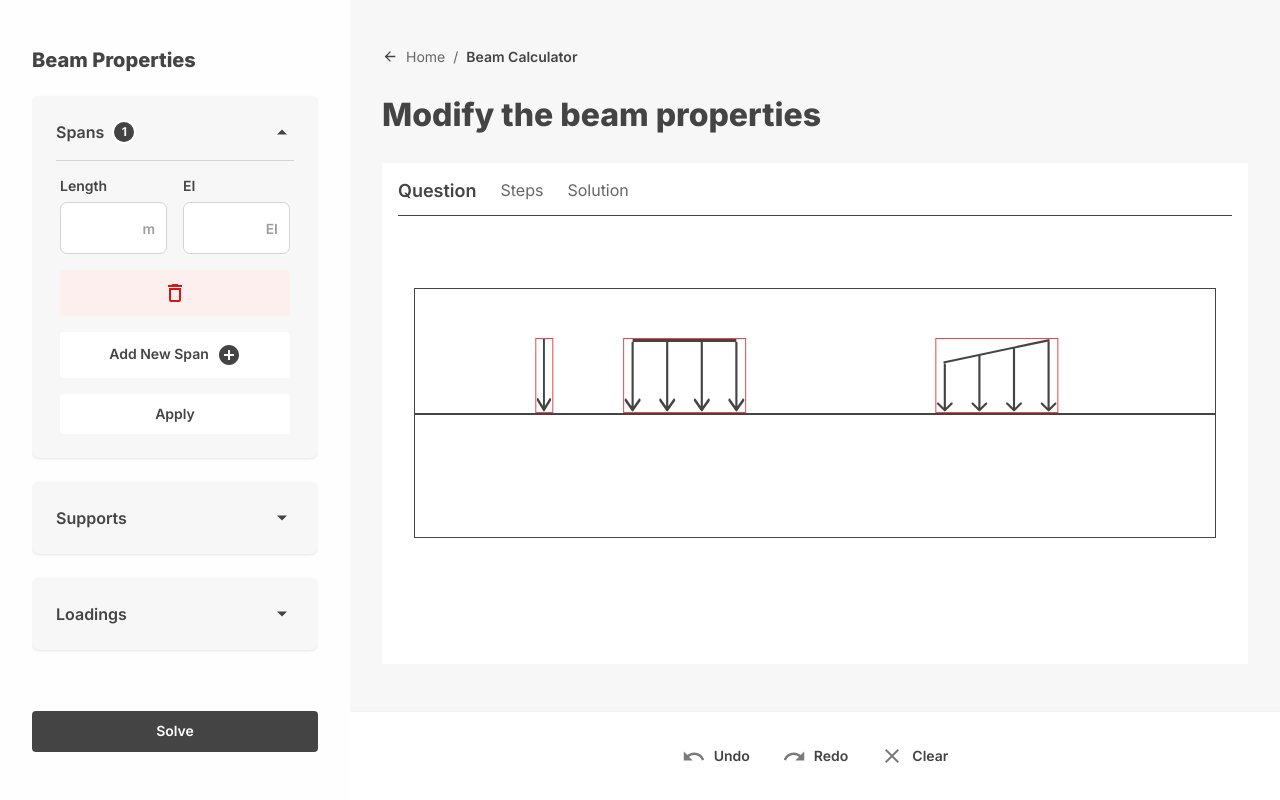
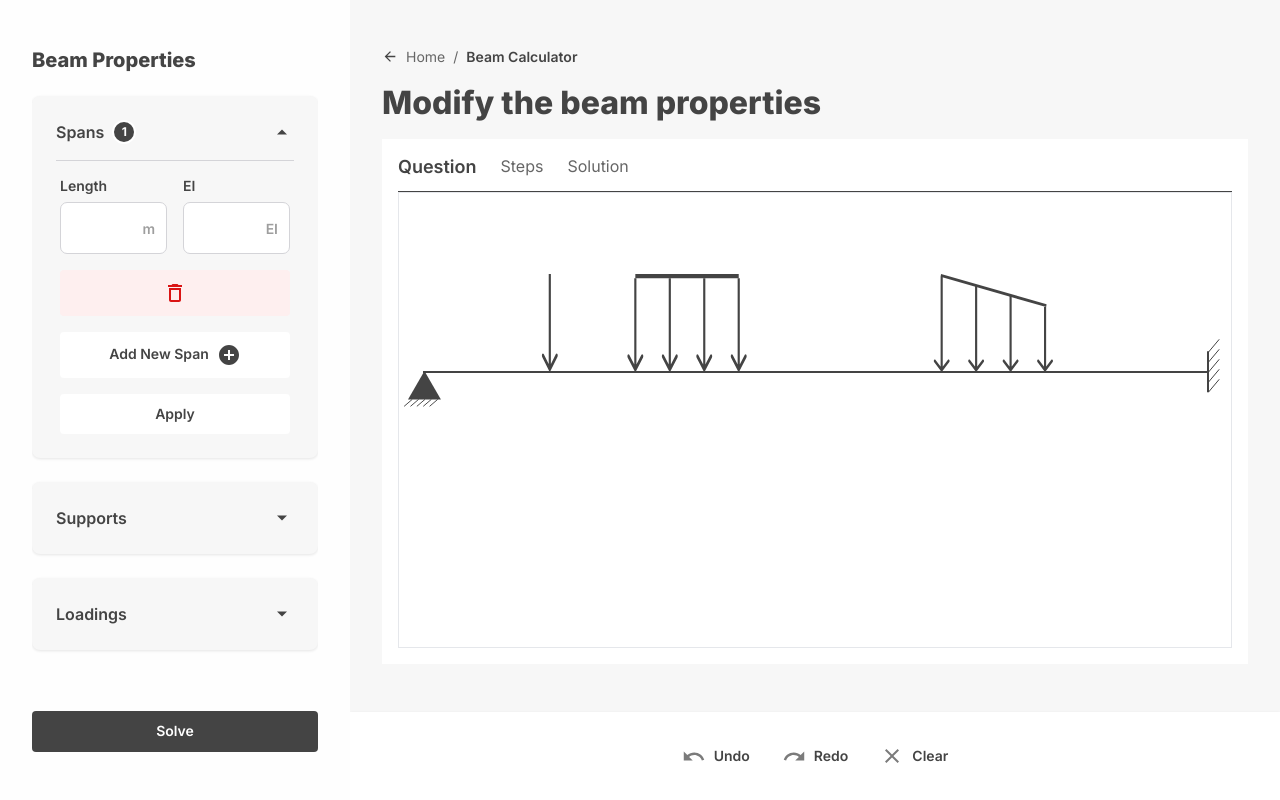
Before and after one commit to maaazi643/Beam-calculator, a React (Vite) app: page /beam-calculator/question in a window 1280 px wide. Built offline with nearby package versions, Linux system fonts and the light colour scheme.

Commit message:
added basic draing without dimensions and magnitudes

```diff
--- a/src/icons/Properties.jsx
+++ b/src/icons/Properties.jsx
@@ -1,4 +1,4 @@
-import React from "react";
+import React, { useRef, useEffect } from "react";
 import PropTypes from "prop-types";
 import { motion } from "framer-motion";
 import { COLORS } from "../../tailwind.config";
@@ -420,12 +420,35 @@ FixedSupportButton.propTypes = {
   onClick: PropTypes.func,
 };
 
-export const BeamIcon = ({ className }) => (
-  <div className={twMerge("w-full bg-secondary h-0.5", className)} />
+export const BeamIcon = ({ className, setBeamPixelLength }) => {
+  const beamRef = useRef(null);
+
+  useEffect(() => {
+    const handleResize = () => {
+      if (beamRef.current) {
+        setBeamPixelLength(beamRef.current.offsetWidth); // Width in pixels
+      }
+    };
+    handleResize();
+
+    window.addEventListener("resize", handleResize);
+
+    return () => {
+      window.removeEventListener("resize", handleResize);
+    };
+  }, [setBeamPixelLength]);
+
+  return (
+    <div
+      ref={beamRef}
+      className={twMerge("w-full bg-secondary h-0.5", className)}
+    />
   );
+};
 
 BeamIcon.propTypes = {
   className: PropTypes.string,
+  setBeamPixelLength: PropTypes.func,
 };
 
 export const SinglePointLoadIcon = ({ style, ...props }) => (
@@ -436,7 +459,6 @@ export const SinglePointLoadIcon = ({ style, ...props }) => (
     viewBox="0 0 16 45"
     fill="none"
     style={style}
-    className="border border-red-500"
     preserveAspectRatio="none"
     {...props}
   >
@@ -459,7 +481,6 @@ export const UniformDistributedLoadIcon = ({ style, ...props }) => (
     fill="none"
     xmlns="http://www.w3.org/2000/svg"
     style={style}
-    className="border border-red-500"
     preserveAspectRatio="none"
     {...props}
   >
@@ -494,13 +515,49 @@ UniformDistributedLoadIcon.propTypes = {
   style: PropTypes.object,
 };
 
-export const VaryingDistributedLoadIcon = ({ style, ...props }) => (
+export const VaryingDistributedLoadIcon = ({ style, bigToSmall, ...props }) =>
+  bigToSmall ? (
+    <svg
+      width="112"
+      height="68"
+      viewBox="0 0 112 68"
+      fill="none"
+      xmlns="http://www.w3.org/2000/svg"
+      style={style}
+      preserveAspectRatio="none"
+      {...props}
+    >
+      <line
+        y1="-1"
+        x2="100.225"
+        y2="-1"
+        transform="matrix(-0.977802 -0.209529 -0.209529 0.977802 104.849 23)"
+        stroke={COLORS.secondary}
+        strokeWidth="2"
+      />
+      <path
+        d="M104.556 67.7071C104.165 68.0976 103.532 68.0976 103.142 67.7071L96.7776 61.3431C96.387 60.9526 96.387 60.3195 96.7776 59.9289C97.1681 59.5384 97.8013 59.5384 98.1918 59.9289L103.849 65.5858L109.505 59.9289C109.896 59.5384 110.529 59.5384 110.92 59.9289C111.31 60.3195 111.31 60.9526 110.92 61.3431L104.556 67.7071ZM104.849 23V67H102.849V23H104.849Z"
+        fill={COLORS.secondary}
+      />
+      <path
+        d="M72.5557 67.7071C72.1652 68.0976 71.532 68.0976 71.1415 67.7071L64.7776 61.3431C64.387 60.9526 64.387 60.3195 64.7776 59.9289C65.1681 59.5384 65.8013 59.5384 66.1918 59.9289L71.8486 65.5858L77.5055 59.9289C77.896 59.5384 78.5292 59.5384 78.9197 59.9289C79.3102 60.3195 79.3102 60.9526 78.9197 61.3431L72.5557 67.7071ZM72.8486 15L72.8486 67L70.8486 67L70.8486 15L72.8486 15Z"
+        fill={COLORS.secondary}
+      />
+      <path
+        d="M40.5557 67.7071C40.1652 68.0976 39.532 68.0976 39.1415 67.7071L32.7776 61.3431C32.387 60.9526 32.387 60.3195 32.7776 59.9289C33.1681 59.5384 33.8013 59.5384 34.1918 59.9289L39.8486 65.5858L45.5055 59.9289C45.896 59.5384 46.5292 59.5384 46.9197 59.9289C47.3102 60.3195 47.3102 60.9526 46.9197 61.3431L40.5557 67.7071ZM40.8486 8L40.8486 67L38.8486 67L38.8486 8L40.8486 8Z"
+        fill={COLORS.secondary}
+      />
+      <path
+        d="M8.55574 67.7071C8.16521 68.0976 7.53205 68.0976 7.14152 67.7071L0.777562 61.3431C0.387038 60.9526 0.387038 60.3195 0.777562 59.9289C1.16809 59.5384 1.80125 59.5384 2.19178 59.9289L7.84863 65.5858L13.5055 59.9289C13.896 59.5384 14.5292 59.5384 14.9197 59.9289C15.3102 60.3195 15.3102 60.9526 14.9197 61.3431L8.55574 67.7071ZM8.84863 2L8.84863 67L6.84863 67L6.84863 2L8.84863 2Z"
+        fill={COLORS.secondary}
+      />
+    </svg>
+  ) : (
     <svg
       viewBox="0 0 112 68"
       fill="none"
       xmlns="http://www.w3.org/2000/svg"
       style={style}
-    className="border border-red-500"
       preserveAspectRatio="none"
       {...props}
     >
@@ -533,4 +590,199 @@ export const VaryingDistributedLoadIcon = ({ style, ...props }) => (
 
 VaryingDistributedLoadIcon.propTypes = {
   style: PropTypes.object,
+  bigToSmall: PropTypes.bool,
 };
+
+export const PinnedSupportIcon = ({ style, ...props }) => (
+  <svg
+    xmlns="http://www.w3.org/2000/svg"
+    width="41"
+    height="38"
+    viewBox="0 0 41 38"
+    fill="none"
+    style={style}
+    {...props}
+  >
+    <path
+      d="M21.4487 0L37.9032 28.5H4.99425L21.4487 0Z"
+      fill={COLORS.secondary}
+    />
+    <line
+      y1="-0.441709"
+      x2="10.7033"
+      y2="-0.441709"
+      transform="matrix(0.758752 -0.65138 -0.634148 -0.773212 26.3276 35)"
+      stroke={COLORS.secondary}
+      strokeWidth="0.883417"
+    />
+    <line
+      y1="-0.441709"
+      x2="10.7033"
+      y2="-0.441709"
+      transform="matrix(0.758752 -0.65138 -0.634148 -0.773212 19.9578 35)"
+      stroke={COLORS.secondary}
+      strokeWidth="0.883417"
+    />
+    <line
+      y1="-0.441709"
+      x2="10.7033"
+      y2="-0.441709"
+      transform="matrix(0.758752 -0.65138 -0.634148 -0.773212 13.5881 35)"
+      stroke={COLORS.secondary}
+      strokeWidth="0.883417"
+    />
+    <line
+      y1="-0.441709"
+      x2="10.7033"
+      y2="-0.441709"
+      transform="matrix(0.758752 -0.65138 -0.634148 -0.773212 7.21826 35)"
+      stroke={COLORS.secondary}
+      strokeWidth="0.883417"
+    />
+    <line
+      y1="-0.441709"
+      x2="10.7033"
+      y2="-0.441709"
+      transform="matrix(0.758752 -0.65138 -0.634148 -0.773212 0.848633 35)"
+      stroke={COLORS.secondary}
+      strokeWidth="0.883417"
+    />
+  </svg>
+);
+
+PinnedSupportIcon.propTypes = {
+  style: PropTypes.object,
+};
+
+export const RollerSupportIcon = ({ style, ...props }) => (
+  <svg
+    xmlns="http://www.w3.org/2000/svg"
+    width="39"
+    height="38"
+    viewBox="0 0 39 38"
+    fill="none"
+    style={style}
+    {...props}
+  >
+    <path
+      d="M19.8486 0L36.3031 28.5H3.39415L19.8486 0Z"
+      fill={COLORS.secondary}
+    />
+    <circle cx="8.74854" cy="32.5" r="4.5" fill={COLORS.secondary} />
+    <circle cx="29.7485" cy="32.5" r="4.5" fill={COLORS.secondary} />
+  </svg>
+);
+
+RollerSupportIcon.propTypes = {
+  style: PropTypes.object,
+};
+
+export const FixedSupportIcon = ({ style, atStart, ...props }) =>
+  atStart ? (
+    <svg
+      xmlns="http://www.w3.org/2000/svg"
+      width="13"
+      height="55"
+      viewBox="0 0 13 55"
+      fill="none"
+      style={style}
+      {...props}
+    >
+      <path
+        d="M11.8489 1L11.8489 42"
+        stroke={COLORS.secondary}
+        strokeWidth="2"
+      />
+      <line
+        x1="0.616978"
+        y1="14.0526"
+        x2="11.3151"
+        y2="1.30311"
+        stroke={COLORS.secondary}
+      />
+      <line
+        x1="0.616978"
+        y1="24.0526"
+        x2="11.3151"
+        y2="11.3031"
+        stroke={COLORS.secondary}
+      />
+      <line
+        x1="0.616978"
+        y1="34.0526"
+        x2="11.3151"
+        y2="21.3031"
+        stroke={COLORS.secondary}
+      />
+      <line
+        x1="0.616978"
+        y1="44.0526"
+        x2="11.3151"
+        y2="31.3031"
+        stroke={COLORS.secondary}
+      />
+      <line
+        x1="0.616978"
+        y1="54.0526"
+        x2="11.3151"
+        y2="41.3031"
+        stroke={COLORS.secondary}
+      />
+    </svg>
+  ) : (
+    <svg
+      xmlns="http://www.w3.org/2000/svg"
+      width="13"
+      height="54"
+      viewBox="0 0 13 54"
+      fill="none"
+      style={style}
+      {...props}
+    >
+      <path
+        d="M0.999756 53.374L0.999758 12.374"
+        stroke="#444444"
+        strokeWidth="2"
+      />
+      <line
+        x1="12.2317"
+        y1="40.3214"
+        x2="1.53354"
+        y2="53.0709"
+        stroke={COLORS.secondary}
+      />
+      <line
+        x1="12.2317"
+        y1="30.3214"
+        x2="1.53354"
+        y2="43.0709"
+        stroke={COLORS.secondary}
+      />
+      <line
+        x1="12.2317"
+        y1="20.3214"
+        x2="1.53354"
+        y2="33.0709"
+        stroke={COLORS.secondary}
+      />
+      <line
+        x1="12.2317"
+        y1="10.3214"
+        x2="1.53354"
+        y2="23.0709"
+        stroke={COLORS.secondary}
+      />
+      <line
+        x1="12.2317"
+        y1="0.321394"
+        x2="1.53354"
+        y2="13.0709"
+        stroke={COLORS.secondary}
+      />
+    </svg>
+  );
+
+FixedSupportIcon.propTypes = {
+  style: PropTypes.object,
+  atStart: PropTypes.bool,
+};
--- a/src/pages/beam-calculator/QuestionPage.jsx
+++ b/src/pages/beam-calculator/QuestionPage.jsx
@@ -1,19 +1,23 @@
-import React from "react";
+import React, { useRef } from "react";
 import PropTypes from "prop-types";
-import { useSelector } from "react-redux";
-import JsonFormatter from "react-json-formatter";
+import { useSelector, useDispatch } from "react-redux";
 import {
   BeamIcon,
   SinglePointLoadIcon,
   UniformDistributedLoadIcon,
   VaryingDistributedLoadIcon,
+  PinnedSupportIcon,
+  RollerSupportIcon,
+  FixedSupportIcon,
 } from "../../icons/Properties";
-import { AnimatePresence, motion, transform } from "framer-motion";
+import { AnimatePresence, motion } from "framer-motion";
 import {
   getLoadPositionAndDimension,
   loadingEnums,
+  getSupportPositionAndDimension,
+  supportEnums,
 } from "../../store/beam-utils";
-import { head } from "motion/react-client";
+import { beamActions } from "../../store/beam";
 // import JSONFormatter from "json-formatter-js";
 
 // const jsonStyle = {
@@ -26,7 +30,6 @@ import { head } from "motion/react-client";
 // };
 
 const LoadIcon = ({ load, beam }) => {
-  console.log(load);
   const dim = getLoadPositionAndDimension(beam, load.id);
   const { top, left, width, height } = dim;
   if (load.type === loadingEnums.single) {
@@ -71,6 +74,7 @@ const LoadIcon = ({ load, beam }) => {
           top: `${top}%`,
           transform: `translate(-${left}%, 0)`,
         }}
+        bigToSmall={load?.openingValue > load?.closingValue}
       />
     );
   }
@@ -81,25 +85,96 @@ LoadIcon.propTypes = {
   beam: PropTypes.object.isRequired,
 };
 
+const SupportIcon = ({ support, beam, beamPixelLength }) => {
+  const dim = getSupportPositionAndDimension(beam, support.id, beamPixelLength);
+  const { top, left } = dim;
+
+  if (support.type === supportEnums.pinned) {
+    return (
+      <PinnedSupportIcon
+        key={support.id}
+        style={{
+          position: "absolute",
+          left: `-${left}%`,
+          top: `${top}%`,
+        }}
+      />
+    );
+  }
+  if (support.type === supportEnums.roller) {
+    return (
+      <RollerSupportIcon
+        key={support.id}
+        style={{
+          position: "absolute",
+          left: `${left}%`,
+          top: `${top}%`,
+          // transform: `translate(-${left}%, 0)`,
+        }}
+      />
+    );
+  }
+  if (support.type === supportEnums.fixed) {
+    return (
+      <FixedSupportIcon
+        atStart={support.distanceFromLeft == 0}
+        key={support.id}
+        style={{
+          position: "absolute",
+          left: `${left}%`,
+          top: `${top}%`,
+          // transform: `translate(-${left}%, 0)`,
+        }}
+      />
+    );
+  }
+};
+
+SupportIcon.propTypes = {
+  support: PropTypes.object.isRequired,
+  beam: PropTypes.object.isRequired,
+  beamPixelLength: PropTypes.number.isRequired,
+};
+
 export default function QuestionPage() {
-  const { beamProperties } = useSelector((state) => state.beam);
+  const dispatch = useDispatch();
+  const { beamProperties, beamPixelLength } = useSelector(
+    (state) => state.beam
+  );
   const canShowBeam = beamProperties.spans.length > 0;
-  const containerHeight = 250;
+  const containerHeight = 325;
+
+  const setBeamPixelLength = (length) => {
+    dispatch(beamActions.set({ key: "beamPixelLength", value: length }));
+  };
+
+  console.log("beamPixelLength", beamPixelLength);
 
   return (
     <AnimatePresence>
       {canShowBeam && (
         <motion.div
-          className="w-full mt-14 border border-secondary relative"
+          className="w-full relative"
           style={{ height: containerHeight }}
           initial={{ opacity: 0, y: -10 }}
           animate={{ opacity: 1, y: 0 }}
           exit={{ opacity: 0, y: -10 }}
           transition={{ duration: 0.3 }}
         >
-          <BeamIcon className="absolute top-1/2" />
+          <BeamIcon
+            className="absolute top-1/2"
+            setBeamPixelLength={setBeamPixelLength}
+          />
           {beamProperties?.loadings?.map((load) => (
             <LoadIcon load={load} beam={beamProperties} key={load.id} />
+          ))}
+          {beamProperties?.supports?.map((support) => (
+            <SupportIcon
+              support={support}
+              beam={beamProperties}
+              beamPixelLength={beamPixelLength}
+              key={support.id}
+            />
           ))}
         </motion.div>
       )}
--- a/src/pages/beam-calculator/sidebar/Output.jsx
+++ b/src/pages/beam-calculator/sidebar/Output.jsx
@@ -10,7 +10,7 @@ import ControlBar from "./ControlBar";
 export default function Output() {
   return (
     <div className="basis-[75%] bg-tertiary flex flex-col justify-between h-full max-h-full relative overflow-y-hidden">
-      <div className="flex flex-col gap-y-6 py-12 px-8 grow overflow-y-auto">
+      <div className="flex flex-col gap-y-3 py-12 px-8 grow overflow-y-auto">
         <Navbar />
         <BigHeader>
           <TypeAnimation
@@ -31,7 +31,7 @@ export default function Output() {
         </BigHeader>
         <div className="grow bg-primary p-4 flex flex-col overflow-y-auto">
           <Tabs />
-          <Scroller className="grow overflow-y-auto p-4">
+          <Scroller className="grow overflow-y-auto py-4 px-6 border">
             <Outlet />
           </Scroller>
         </div>
--- a/src/store/beam-utils.js
+++ b/src/store/beam-utils.js
@@ -75,7 +75,6 @@ export const getLoadPositionAndDimension = (beam, loadId) => {
   let width = 0;
   let height = 0;
 
-
   if (load?.type === loadingEnums.single) {
     left = (load.distanceFromLeft / beamTotalLength) * 100;
     top = 20;
@@ -95,3 +94,45 @@ export const getLoadPositionAndDimension = (beam, loadId) => {
 
   return { left, top, width, height };
 };
+
+const widthOfPinnedOrRollerSupportInPixel = 39.5;
+
+export const getSupportPositionAndDimension = (
+  beam,
+  supportId,
+  beamPixelLength
+) => {
+  const support = beam?.supports?.find((s) => s.id === supportId);
+  const beamTotalLength = getBeamTotalLength(beam);
+
+  let left = 0;
+  let top = 0;
+
+  if (support?.type === supportEnums.pinned) {
+    left = Math.abs(
+      (support.distanceFromLeft / beamTotalLength) * 100 -
+        ((widthOfPinnedOrRollerSupportInPixel / beamPixelLength) * 100) / 2
+    );
+
+    console.log(support?.distanceFromLeft);
+    console.log(left);
+
+    top = 50;
+  }
+
+  if (support?.type === supportEnums.roller) {
+    left = Math.abs(
+      (support.distanceFromLeft / beamTotalLength) * 100 -
+        ((widthOfPinnedOrRollerSupportInPixel / beamPixelLength) * 100) / 2
+    );
+    top = 50;
+  }
+
+  if (support?.type === supportEnums.fixed) {
+    const atStart = support.distanceFromLeft == 0;
+    left = atStart ? -1.3 : 100;
+    top = 40;
+  }
+
+  return { left, top };
+};
--- a/src/store/beam.js
+++ b/src/store/beam.js
@@ -25,18 +25,29 @@ const initialState = {
     ],
 
     supports: [
-      {
-        id: "c9077aec-184d-4468-8fa2-836630a00615",
+      // {
+      //   id: "c9077aec-184d-4468-8fa2-836630a00615",
 
-        type: "fixed",
+      //   type: "fixed",
 
-        sinking: false,
+      //   sinking: false,
 
-        sinkingValue: "",
+      //   sinkingValue: "",
 
-        distanceFromLeft: "0",
-      },
+      //   distanceFromLeft: "0",
+      // },
 
+      // {
+      //   id: "ee67e63e-ba4a-46cd-92db-7a2fef94c304",
+
+      //   type: "pinned",
+
+      //   sinking: false,
+
+      //   sinkingValue: "",
+
+      //   distanceFromLeft: "0",
+      // },
       {
         id: "ee67e63e-ba4a-46cd-92db-7a2fef94c304",
 
@@ -46,20 +57,20 @@ const initialState = {
 
         sinkingValue: "",
 
-        distanceFromLeft: "4",
+        distanceFromLeft: "0",
       },
 
-      {
-        id: "fdf58ec7-f9b8-4c90-a84c-e4c8fa890057",
+      // {
+      //   id: "fdf58ec7-f9b8-4c90-a84c-e4c8fa890057",
 
-        type: "roller",
+      //   type: "roller",
 
-        sinking: false,
+      //   sinking: false,
 
-        sinkingValue: "",
+      //   sinkingValue: "",
 
-        distanceFromLeft: "10",
-      },
+      //   distanceFromLeft: "13",
+      // },
 
       {
         id: "fed7e991-9085-4ee7-a3dc-f8853f6e94b2",
@@ -118,9 +129,9 @@ const initialState = {
 
         spanOfLoading: "2",
 
-        openingValue: "4",
+        openingValue: "5",
 
-        closingValue: "5",
+        closingValue: "4",
       },
     ],
   },
```
Lines whose indentation alone changed are shown as unchanged.
